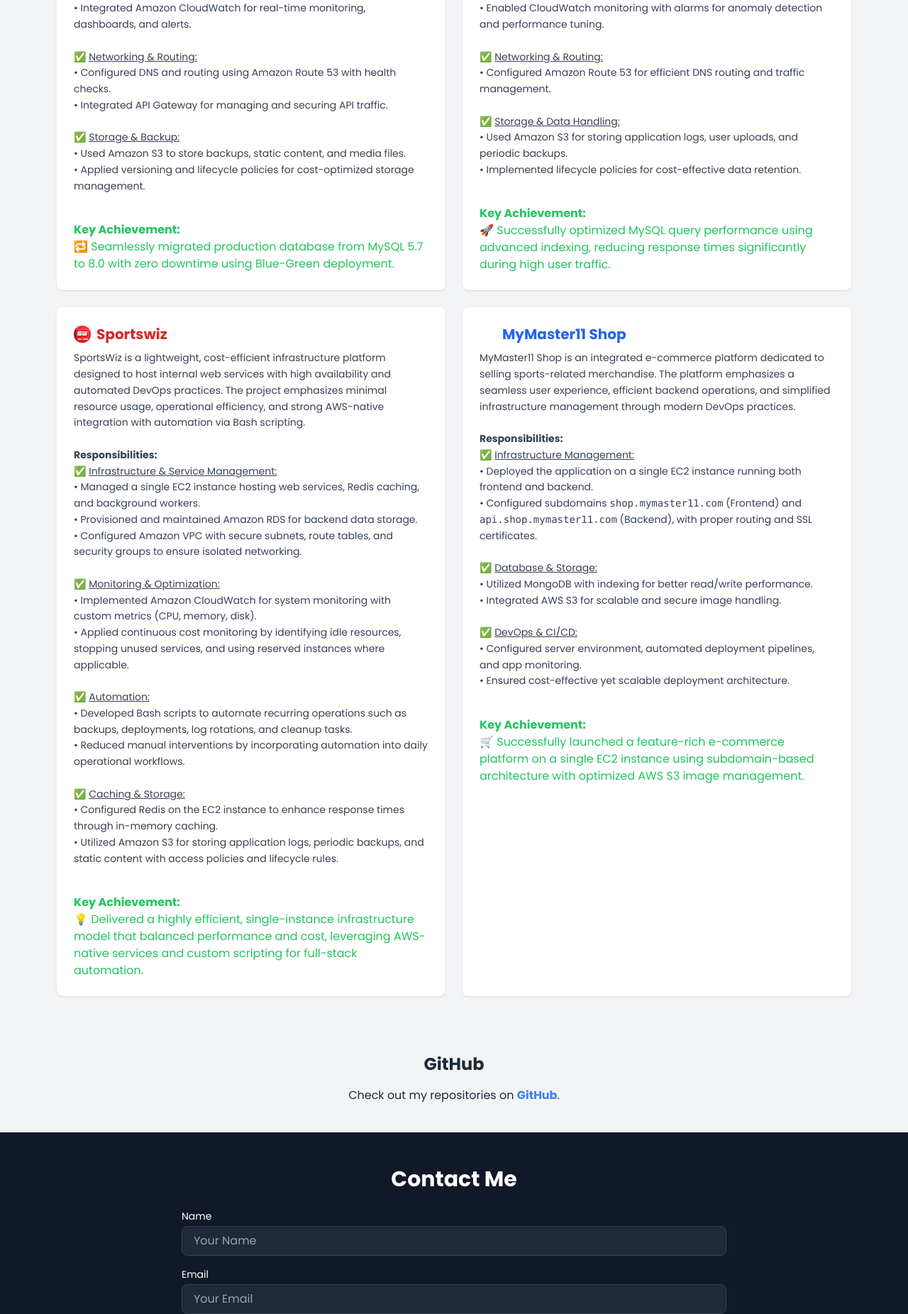
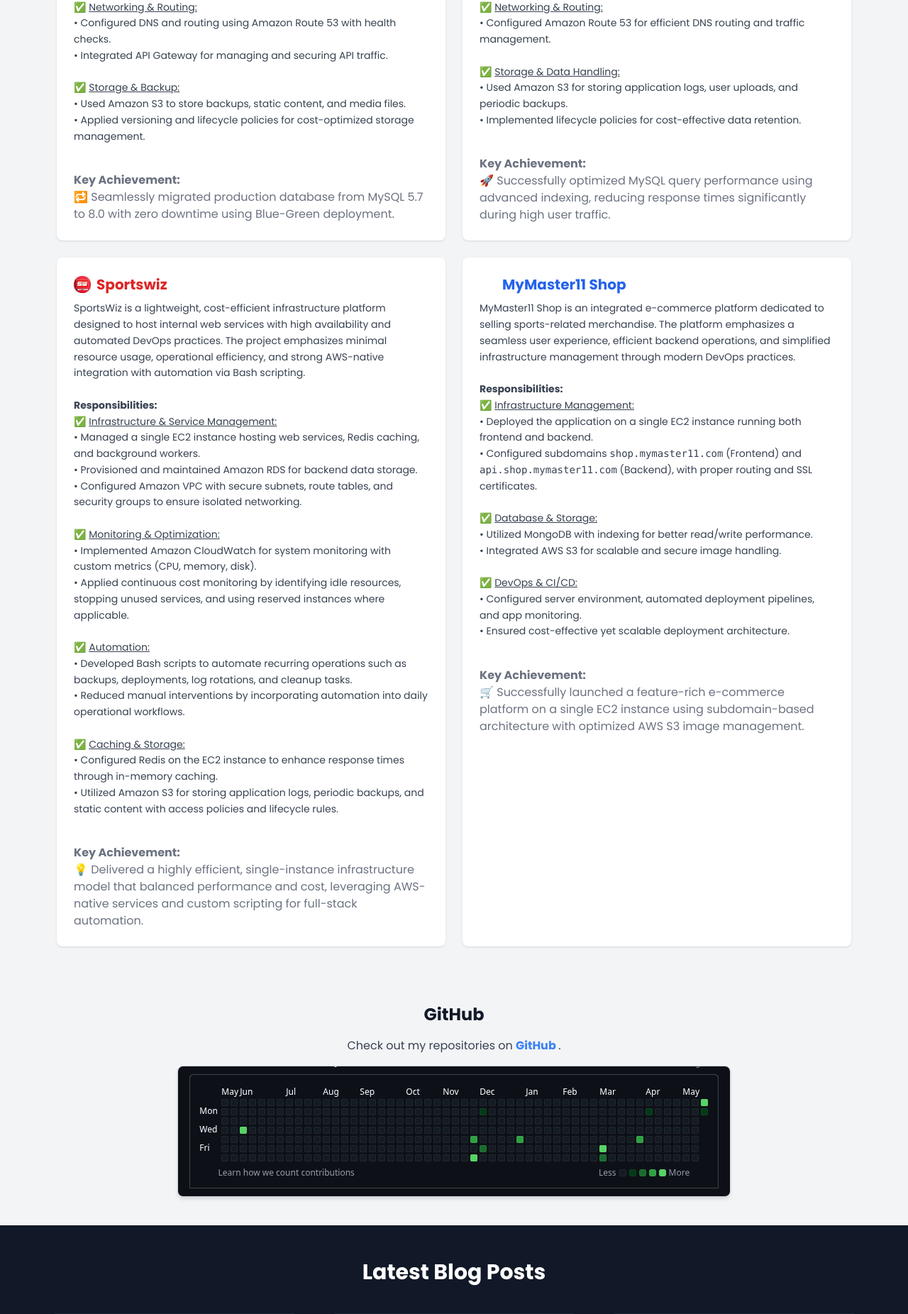
Before and after one commit to amanpandey13/portfolio, a Flask app: page / in a window 1280 px wide. Shown: the part 1800-3652 px from the top of the page at 71% size. Run offline with Flask 3, Linux system fonts and the light colour scheme; some libraries are stand-ins or nearby versions.

Commit message:
add gitrepository in image or screenshot form

```diff
--- a/templates/index.html
+++ b/templates/index.html
@@ -28,14 +28,20 @@
 <body class="bg-white dark:bg-gray-900 text-gray-800 dark:text-white font-[Poppins]">
 
   <!-- Header -->
-  <header class="flex justify-between items-center p-4 shadow bg-gray-100 dark:bg-gray-800">
-    <!-- 🔗 NAVIGATION BAR GOES HERE -->
+<header class="fixed top-0 w-full z-50 flex justify-between items-center p-4 shadow bg-gray-100 dark:bg-gray-800">
+  <!-- 🔗 NAVIGATION BAR -->
   <nav class="space-x-4">
     <a href="#skills" class="hover:underline text-white">Skills</a>
     <a href="#projects" class="hover:underline text-white">Projects</a>
-      <a href="https://github.com/amanpandey13" target="_blank" class="hover:underline text-white">
+    <a href="#github" class="hover:underline text-white">GitHub</a>
+
+    <!-- <a href="https://github.com/amanpandey13" target="_blank" class="hover:underline text-white">
       <i class="fab fa-github mr-1"></i>GitHub
-      </a>
+    </a> -->
+
+    <a href="#contact" class="hover:underline text-white">Contact</a>
+    <a href="#blog" class="hover:underline text-white">Blog</a>
+
   </nav>
   <div class="flex gap-4 items-center">
     <a href="https://github.com/amanpandey13" target="_blank" class="text-2xl"><i class="fab fa-github"></i></a>
@@ -46,8 +52,8 @@
       <i id="icon-moon" class="fas fa-moon text-gray-800 dark:text-white"></i>
     </button>
   </div>
+</header>
 
-  </header>
 
   <!-- Intro -->
   <section class="my-10 max-w-6xl mx-auto px-4">
@@ -69,6 +75,7 @@
 
     </div>
   </section>
+
 
   <!-- Skills -->
 <section id="skills" class="bg-gray-50 dark:bg-gray-800 py-8">
@@ -101,7 +108,7 @@
 <section class="bg-gray-100 dark:bg-gray-900 py-10" id="projects">
   <div class="max-w-6xl mx-auto px-4">
     <h2 class="text-3xl font-bold text-center mb-8 text-gray-900 dark:text-white flex items-center justify-center gap-2">
-      <img src="{{ url_for('static', filename='masterwiz_logo.png') }}" alt="Masterwiz Logo" class="inline w-6 h-6" /> Masterwiz technologies Projects
+      <img src="{{ url_for('static', filename='masterwiz_logo.png') }}" alt="Masterwiz Logo" class="inline w-6 h-6" /> Masterwiz Technologies
     </h2>
 
 
@@ -150,7 +157,7 @@
     • Applied versioning and lifecycle policies for cost-optimized storage management.<br /><br />
 </p>
 
-  <p class="mt-4 text-green-500 font-medium">
+  <p class="mt-4 text-gray-500 font-medium">
     <strong>Key Achievement:</strong><br />
   🔁 Seamlessly migrated production database from MySQL 5.7 to 8.0 with zero downtime using Blue-Green deployment.
   </p>
@@ -193,7 +200,7 @@
     • Implemented lifecycle policies for cost-effective data retention.<br /><br />
   </p>
 
-  <p class="mt-4 text-green-500 font-medium">
+  <p class="mt-4 text-gray-500 font-medium">
     <strong>Key Achievement:</strong><br />
     🚀 Successfully optimized MySQL query performance using advanced indexing, reducing response times significantly during high user traffic.
   </p>
@@ -231,7 +238,7 @@
     • Utilized Amazon S3 for storing application logs, periodic backups, and static content with access policies and lifecycle rules.<br /><br />
   </p>
 
-  <p class="mt-4 text-green-500 font-medium">
+  <p class="mt-4 text-gray-500 font-medium">
     <strong>Key Achievement:</strong><br />
     💡 Delivered a highly efficient, single-instance infrastructure model that balanced performance and cost, leveraging AWS-native services and custom scripting for full-stack automation.
   </p>
@@ -264,7 +271,7 @@
     • Ensured cost-effective yet scalable deployment architecture.<br /><br />
   </p>
 
-  <p class="mt-4 text-green-500 font-medium">
+  <p class="mt-4 text-gray-500 font-medium">
     <strong>Key Achievement:</strong><br />
     🛒 Successfully launched a feature-rich e-commerce platform on a single EC2 instance using subdomain-based architecture with optimized AWS S3 image management.
   </p>
@@ -277,14 +284,52 @@
 
   <!-- GitHub Section -->
 <section id="github" class="bg-gray-100 dark:bg-gray-700 text-center py-10">
-    <h2 class="text-2xl font-bold mb-4">GitHub</h2>
-    <p>Check out my repositories on
-      <a href="https://github.com/amanpandey13" target="_blank" class="text-blue-500 font-semibold">GitHub</a>.
+  <h2 class="text-2xl font-bold mb-4 text-gray-900 dark:text-white">GitHub</h2>
+  <p class="text-gray-700 dark:text-gray-300 mb-4">
+    Check out my repositories on
+    <a href="https://github.com/amanpandey13" target="_blank" class="text-blue-500 font-semibold hover:underline">
+      GitHub
+    </a>.
   </p>
+  <div class="flex justify-center">
+    <div class="flex justify-center px-4">
+      <img src="{{ url_for('static', filename='github_repository.png') }}" alt="GitHub Contributions"
+           class="rounded-lg shadow-md w-full max-w-4xl border border-gray-300 dark:border-gray-600" />
+    </div>
+
+
+  </div>
 </section>
+
+
+  <!-- Blog Section -->
+
+  <section id="blog" class="bg-gray-900 text-white py-12 px-4">
+    <div class="max-w-6xl mx-auto">
+      <h2 class="text-3xl font-bold mb-10 text-center">Latest Blog Posts</h2>
+      <div class="grid md:grid-cols-3 gap-8">
+        <div class="bg-gray-800 p-6 rounded-2xl shadow-md hover:shadow-xl transition">
+          <h3 class="text-xl font-semibold mb-2">How I Built a Scalable DevOps Pipeline</h3>
+          <p class="text-gray-400 mb-4">Learn how I used AWS, Terraform, and GitHub Actions to automate CI/CD...</p>
+          <a href="#" class="text-teal-400 font-semibold hover:underline">Read More →</a>
+        </div>
+        <div class="bg-gray-800 p-6 rounded-2xl shadow-md hover:shadow-xl transition">
+          <h3 class="text-xl font-semibold mb-2">Monitoring with Prometheus & Grafana</h3>
+          <p class="text-gray-400 mb-4">Step-by-step setup guide for infra monitoring in Kubernetes clusters...</p>
+          <a href="#" class="text-teal-400 font-semibold hover:underline">Read More →</a>
+        </div>
+        <div class="bg-gray-800 p-6 rounded-2xl shadow-md hover:shadow-xl transition">
+          <h3 class="text-xl font-semibold mb-2">Cost Optimization Tips for AWS</h3>
+          <p class="text-gray-400 mb-4">Stop overspending! Here's how I optimized cloud costs without sacrificing performance...</p>
+          <a href="#" class="text-teal-400 font-semibold hover:underline">Read More →</a>
+        </div>
+      </div>
+    </div>
+  </section>
+
  <!-- Contact Form Section-->
 
-  <section id="contact" class="bg-gray-900 text-white py-12 px-4">
+  <section id="contact" class="bg-gray-950 text-white py-12 px-4">
     <div class="max-w-3xl mx-auto">
       <h2 class="text-3xl font-bold mb-6 text-center">Contact Me</h2>
       <form action="https://formspree.io/f/xdkgjlye" method="POST" class="space-y-4">
@@ -330,30 +375,7 @@
     </div>
   </section>
 
-  <!-- Blog Section -->
 
-  <section id="blog" class="bg-gray-950 text-white py-12 px-4">
-    <div class="max-w-6xl mx-auto">
-      <h2 class="text-3xl font-bold mb-10 text-center">Latest Blog Posts</h2>
-      <div class="grid md:grid-cols-3 gap-8">
-        <div class="bg-gray-800 p-6 rounded-2xl shadow-md hover:shadow-xl transition">
-          <h3 class="text-xl font-semibold mb-2">How I Built a Scalable DevOps Pipeline</h3>
-          <p class="text-gray-400 mb-4">Learn how I used AWS, Terraform, and GitHub Actions to automate CI/CD...</p>
-          <a href="#" class="text-teal-400 font-semibold hover:underline">Read More →</a>
-        </div>
-        <div class="bg-gray-800 p-6 rounded-2xl shadow-md hover:shadow-xl transition">
-          <h3 class="text-xl font-semibold mb-2">Monitoring with Prometheus & Grafana</h3>
-          <p class="text-gray-400 mb-4">Step-by-step setup guide for infra monitoring in Kubernetes clusters...</p>
-          <a href="#" class="text-teal-400 font-semibold hover:underline">Read More →</a>
-        </div>
-        <div class="bg-gray-800 p-6 rounded-2xl shadow-md hover:shadow-xl transition">
-          <h3 class="text-xl font-semibold mb-2">Cost Optimization Tips for AWS</h3>
-          <p class="text-gray-400 mb-4">Stop overspending! Here's how I optimized cloud costs without sacrificing performance...</p>
-          <a href="#" class="text-teal-400 font-semibold hover:underline">Read More →</a>
-        </div>
-      </div>
-    </div>
-  </section>
 
 
   <!-- Theme Toggle Script -->
@@ -385,5 +407,7 @@
     });
   </script>
 
+
+
 </body>
 </html>
```
Also changed, not shown: static/github_repository.png (added). Lines whose indentation alone changed are shown as unchanged.
